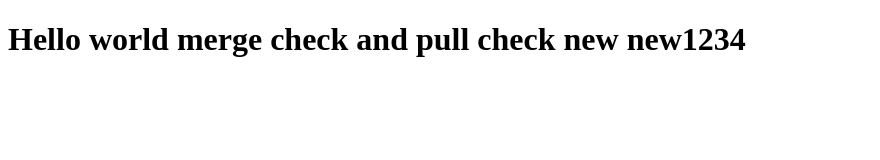
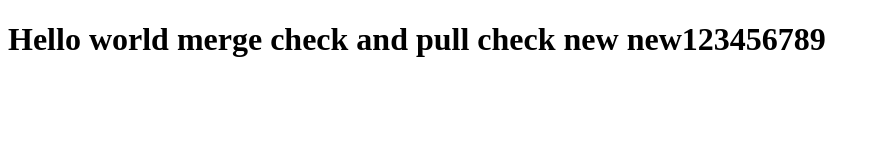
Before and after one commit to RiteshJaiswal2001/action-repo, a plain HTML site: page index.html in a window 1280 px wide. Shown: the whole page, without its empty margins (0-880 px from the left). Drawn offline with Linux system fonts and the light colour scheme.

Commit message:
main23456789

```diff
--- a/index.html
+++ b/index.html
@@ -6,6 +6,6 @@
     <title>Document</title>
 </head>
 <body>
-    <h1>Hello world merge check and pull check new new1234</h1>
+    <h1>Hello world merge check and pull check new new123456789</h1>
 </body>
 </html>
```
